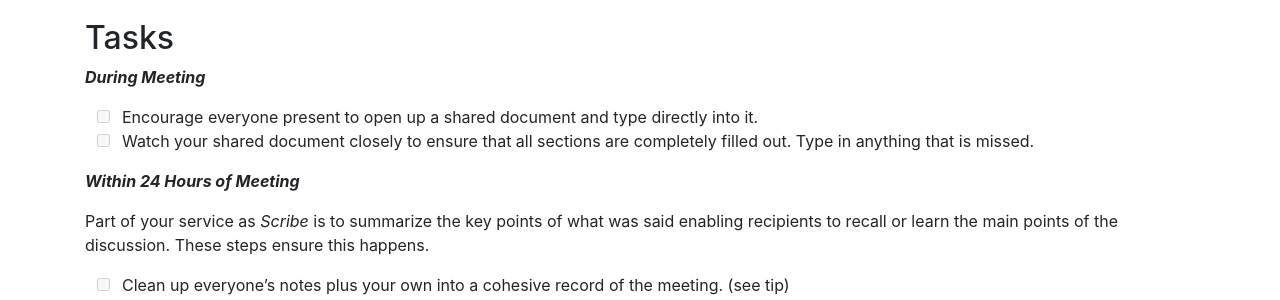
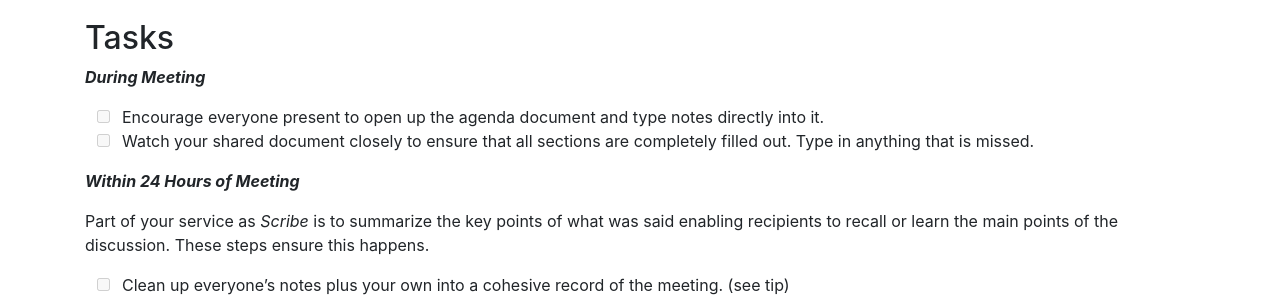
Before and after one commit to mrsanz/jekyll-roles-theme, a Jekyll site: the page built from roles/scribe.md, in a window 1280 px wide. Shown: the part 323-623 px from the top of the page. Built offline with Jekyll 4.4.1, drawn with Linux system fonts in a browser that asks for light colours; nearby versions of some CDN libraries.

Commit message:
Update scribe.md

```diff
--- a/_includes/default_roles/scribe.md
+++ b/_includes/default_roles/scribe.md
@@ -2,8 +2,9 @@
 
 ***During Meeting***
 
-- [ ] Encourage everyone present to open up a shared document and type directly into it.
-- [ ] Watch your shared document closely to ensure that all sections are completely filled out.  Type in anything that is missed.
+- [ ] Encourage everyone present to open up the agenda document and type notes directly into it.
+- [ ] Watch your shared document closely to ensure that all sections are completely filled out.
+Type in anything that is missed.
 
 ***Within 24 Hours of Meeting***
 
```
